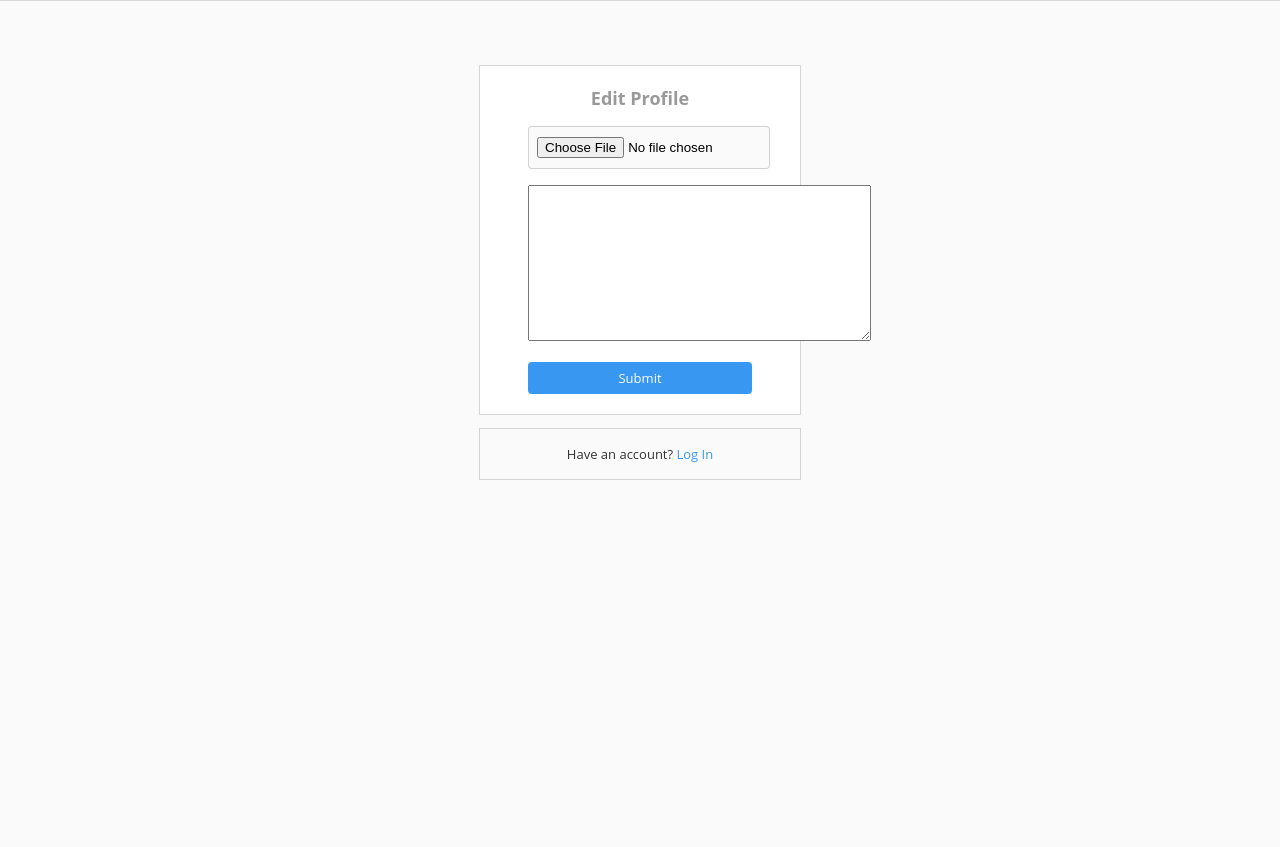
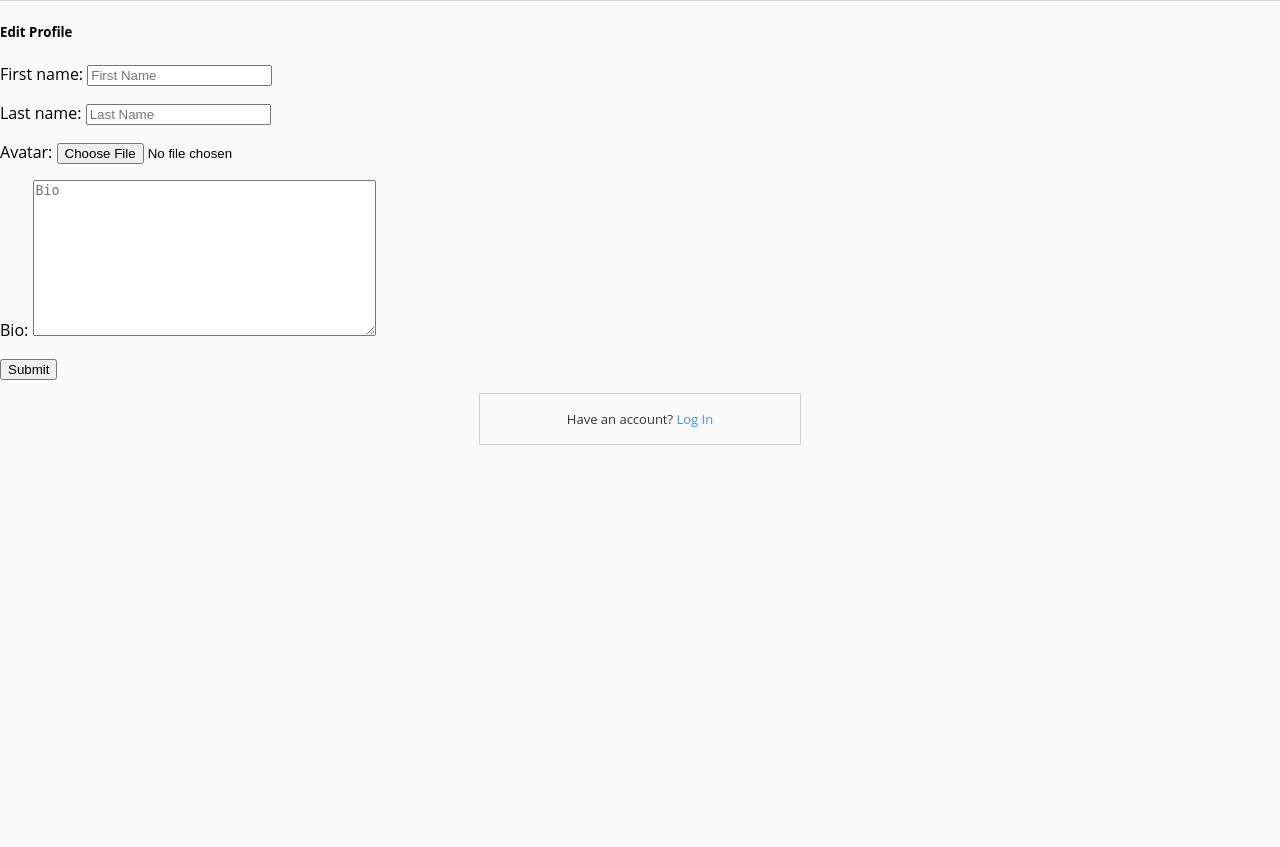
Before and after one commit to mikechumba/insta, a Django app: page /profile/edit in a window 1280 px wide. Shown: the part 94-941 px from the top of the page. Run offline with Django 3.2, Linux system fonts and the light colour scheme.

Commit message:
create user update form

```diff
--- a/timeline/forms.py
+++ b/timeline/forms.py
@@ -21,7 +21,27 @@ class Registration(UserCreationForm):
 
 
 class ProfileUpdateForm(forms.ModelForm):
+   '''
+   Profile update form.
+
+   Allows user to add a bio and a custom avatar.
+   '''
 
    class Meta:
       model = Profile
       fields = ['avatar','bio']
+      widgets = {
+         'bio': forms.Textarea(attrs={'placeholder': 'Bio'})
+      }
+
+class UserUpdateForm(forms.ModelForm):
+   '''
+   User update form.
+
+   A user can add their name
+   '''
+   first_name = forms.CharField(widget=forms.TextInput(attrs={'placeholder': 'First Name'}))
+   last_name = forms.CharField(widget=forms.TextInput(attrs={'placeholder': 'Last Name'}))
+   class Meta:
+      model = User
+      fields = ['first_name','last_name']
--- a/timeline/templates/timeline/edit-profile.html
+++ b/timeline/templates/timeline/edit-profile.html
@@ -7,13 +7,14 @@
 
    <div class="page">
 
-      <div class="form-container">
+      <div class="update-form">
 
          <form action="" method="post">
             <div class="legend">
                <h5>Edit Profile</h5>
             </div>
             {% csrf_token %}
+            {{ user_form.as_p }}
             {{ form.as_p }}
             <button type="submit" class="btn">Submit</button>
          </form>
--- a/timeline/views.py
+++ b/timeline/views.py
@@ -1,7 +1,7 @@
 from django.shortcuts import render,redirect
 from .models import Profile
 from django.contrib.auth.models import User
-from .forms import Registration,ProfileUpdateForm
+from .forms import Registration,ProfileUpdateForm,UserUpdateForm
 from django.contrib.auth import login,authenticate
 
 # Create your views here.
@@ -52,9 +52,11 @@ def edit_profile(request):
    user = User.objects.filter(username = 'mikechumba').first()
 
    form = ProfileUpdateForm()
+   user_form = UserUpdateForm()
 
    context = {
       'user': user,
+      'user_form': user_form,
       'form': form
    }
 
```
